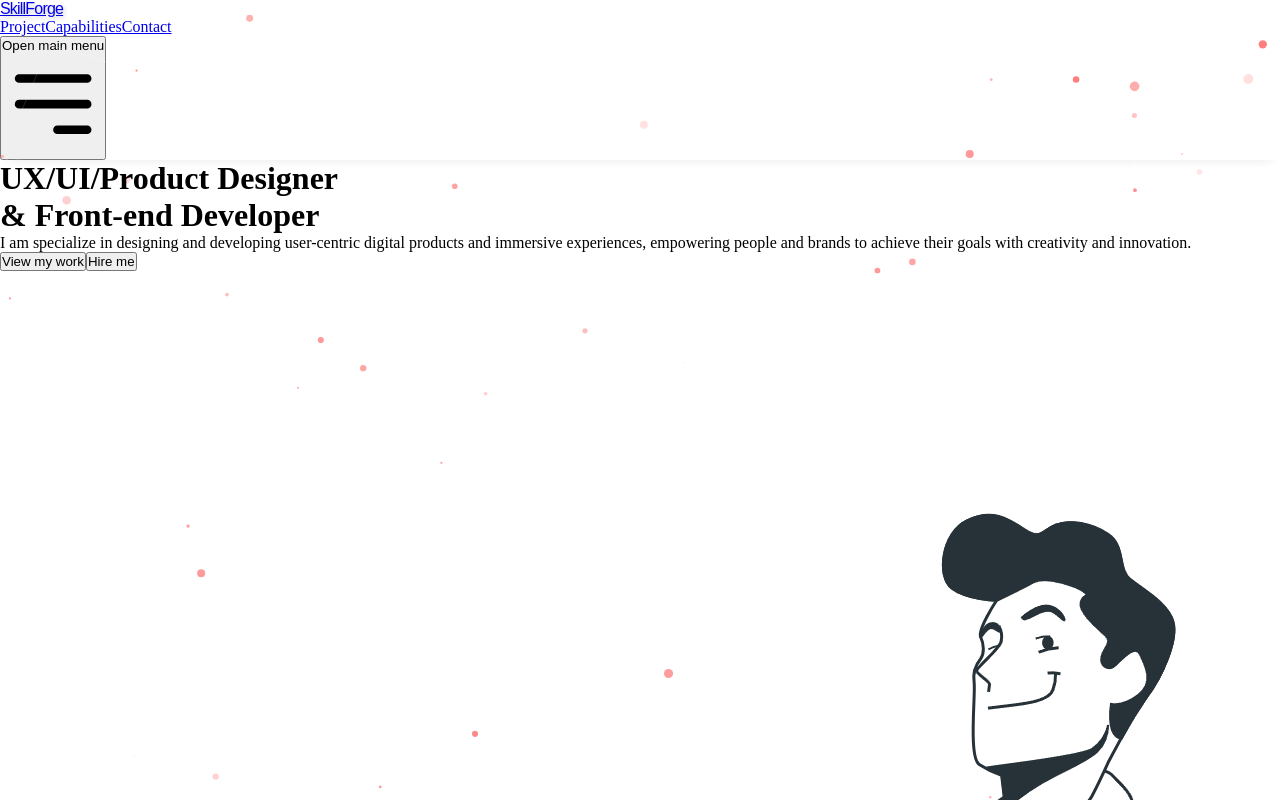
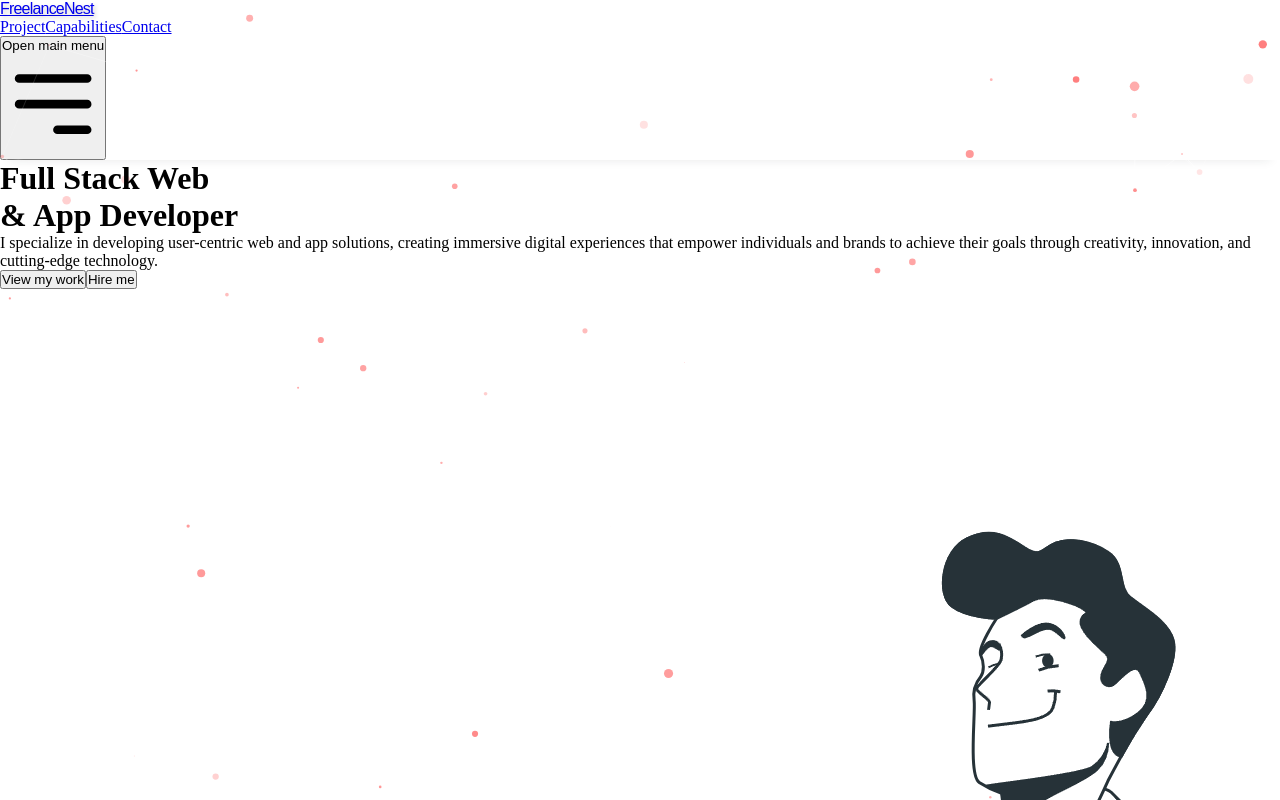
Before and after one commit to Witcher0766/FreelancerPortfolio, a React (Create React App) app: page / in a window 1280 px wide. Shown: the top 800 px of the page. Built offline with nearby package versions, Linux system fonts and the light colour scheme.

Commit message:
some edite

```diff
--- a/src/components/Footer.jsx
+++ b/src/components/Footer.jsx
@@ -25,7 +25,7 @@ const Footer = () => {
       </div>
 
       <div className="flex space-x-4 items-center text-center justify-center">
-  <h3 className="text-lg font-semibold text-blue-600 dark:text-white">Follow Us</h3>
+  <h3 className="text-lg font-semibold text-blue-600 dark:text-white">Follow Me</h3>
   <div className="flex space-x-4">
 
     <a
--- a/src/components/Navbar.jsx
+++ b/src/components/Navbar.jsx
@@ -38,14 +38,14 @@ const Navbar = () => {
             <div className="flex items-center">
               <a
                 href="#"
-                className="text-3xl font-extrabold bg-gradient-to-r from-blue-600 to-purple-600 bg-clip-text text-transparent dark:from-blue-400 dark:to-purple-400 hover:from-blue-700 hover:to-purple-700 dark:hover:from-blue-300 dark:hover:to-purple-300 transition-all duration-500 transform hover:scale-105 hover:rotate-1"
+                className="text-2xl font-extrabold bg-gradient-to-r from-blue-600 to-purple-600 bg-clip-text text-transparent dark:from-blue-400 dark:to-purple-400 hover:from-blue-700 hover:to-purple-700 dark:hover:from-blue-300 dark:hover:to-purple-300 transition-all duration-500 transform hover:scale-105 hover:rotate-1"
                 style={{
                   fontFamily: "'Poppins', sans-serif",
                   textShadow: "2px 2px 4px rgba(0, 0, 0, 0.2)",
                   letterSpacing: "-0.05em",
                 }}
               >
-                SkillForge
+                FreelanceNest
               </a>
             </div>
             {/* (professional and skill-focused) */}
--- a/src/components/Profile.jsx
+++ b/src/components/Profile.jsx
@@ -25,7 +25,7 @@ const Profile = () => {
           whileInView={{ opacity: 1, y: 0 }}
           transition={{ duration: 0.5, delay: 0.4 }}
         >
-          UX/UI/Product Designer <br /> & Front-end Developer
+          Full Stack Web <br /> & App Developer
         </motion.h1>
         <motion.p
           className="text-gray-600 dark:text-gray-300 font-medium md:text-xl sm:text-lg text-sm mt-4"
@@ -33,7 +33,7 @@ const Profile = () => {
           whileInView={{ opacity: 1, y: 0 }}
           transition={{ duration: 0.5, delay: 0.6 }}
         >
-          I am specialize in designing and developing user-centric digital products and immersive experiences, empowering people and brands to achieve their goals with creativity and innovation.
+         I specialize in developing user-centric web and app solutions, creating immersive digital experiences that empower individuals and brands to achieve their goals through creativity, innovation, and cutting-edge technology.
         </motion.p>
         <motion.div
           className="flex gap-5 pt-4 text-center justify-center md:justify-start"
```
